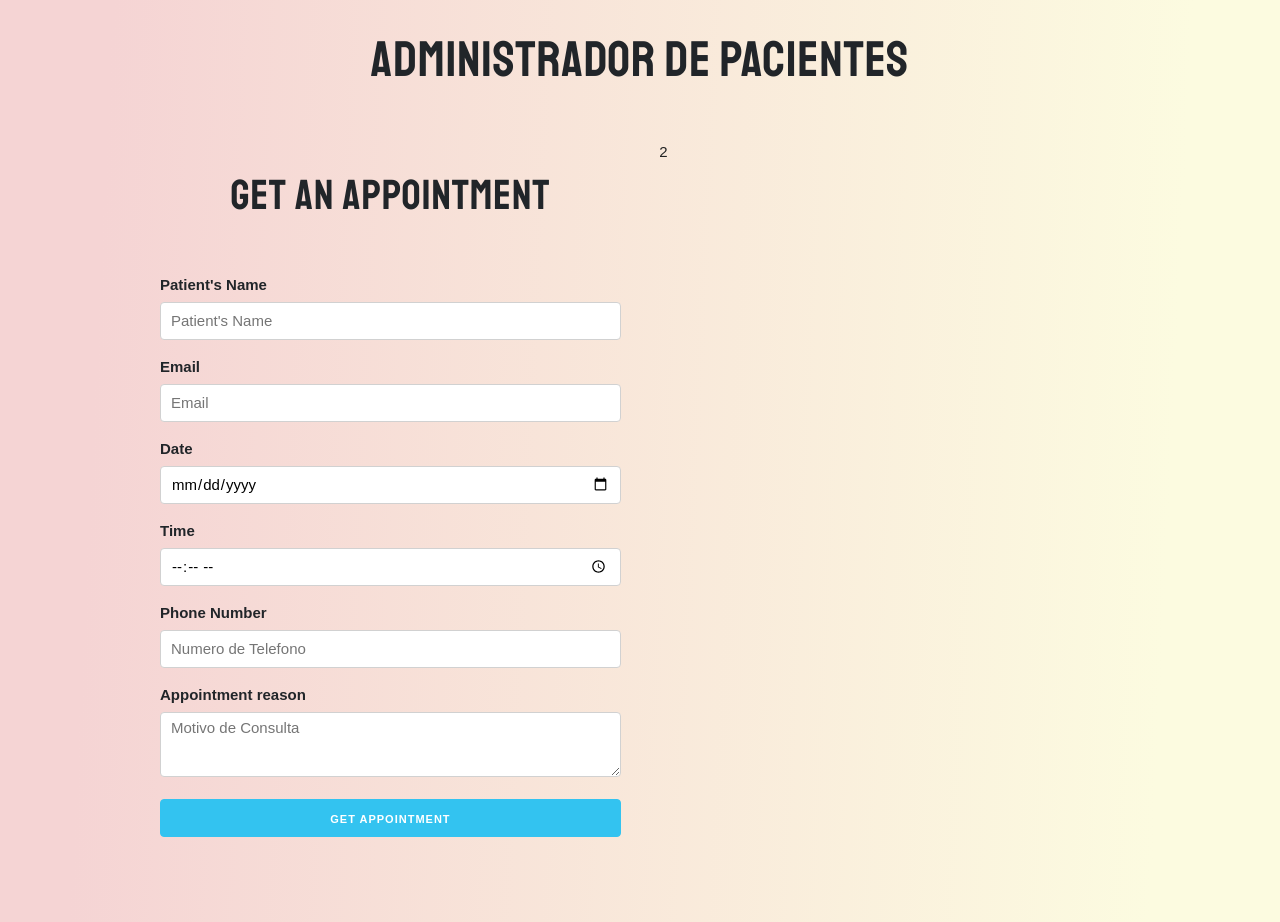
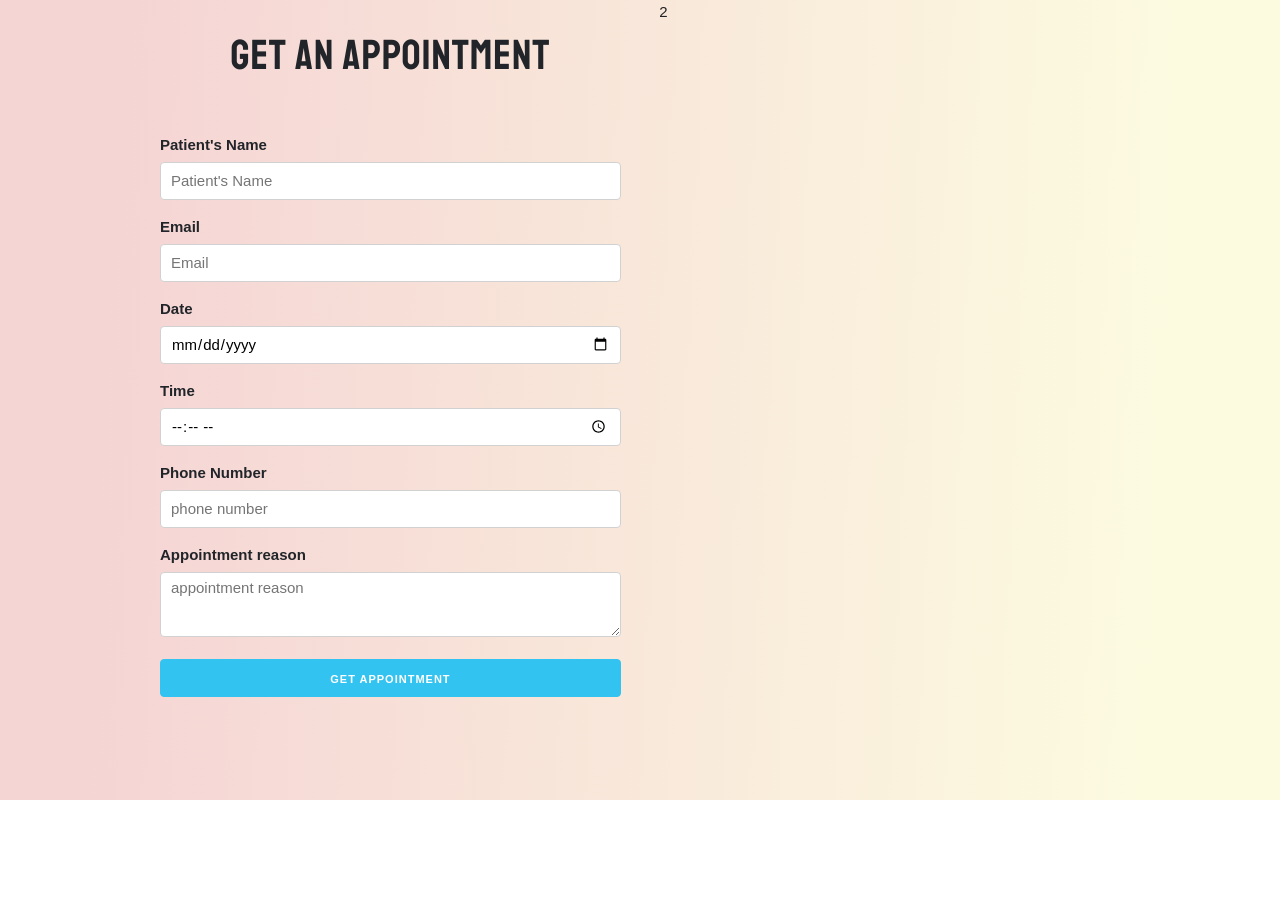
Before and after one commit to agusgarcia3007/ReactPatientsAdministrator, a React (Create React App) app: page / in a window 1280 px wide. After the commit the page ends 800 px from the top, so only its background shows below. Built offline with nearby package versions, Linux system fonts and the light colour scheme.

Commit message:
everything working

```diff
--- a/public/index.html
+++ b/public/index.html
@@ -17,5 +17,6 @@
   </head>
   <body>
     <div id="root"></div>
+
   </body>
 </html>
--- a/src/App.js
+++ b/src/App.js
@@ -4,7 +4,6 @@ import Form from './components/form';
 const App = () => {
   return(
     <>
-      <h1>Administrador de Pacientes</h1>
       <div className="container">
         <div className="row">
           <div className="one-half column">
--- a/src/components/form.js
+++ b/src/components/form.js
@@ -10,12 +10,12 @@ const Form = () => {
         date:'',
         time:'',
         number:'',
-        appointment_reason:''
+        appointmentReason:''
     });
 
     const [error, setError] = useState(false);
 
-    const {patient, email, date, time, number, appointment_reason} = appointment;
+    const {patient, email, date, time, number, appointmentReason} = appointment;
 
     //validating form
     const appointmentSubmit = e => {
@@ -26,7 +26,7 @@ const Form = () => {
            date.trim()==='' ||
            time.trim()==='' ||
            number.trim()===''||
-           appointment_reason.trim()===''
+           appointmentReason.trim()===''
            ){
                console.log('error');
             setError(true);
@@ -44,10 +44,10 @@ const Form = () => {
     return (
         <>
             <h2>Get an Appointment</h2>
+            {error ? <p className='alerta-error'>All fields are required</p> :null}
 
-            {error ? <p></p> :null}
 
-            <form onSubmit={() => appointmentSubmit()}>
+            <form onSubmit={appointmentSubmit}>
                 <label>Patient's Name</label>
                 <input
                  type="text"
@@ -87,12 +87,12 @@ const Form = () => {
                  type="number"
                  name='number'
                  className='u-full-width'
-                 placeholder='Numero de Telefono'
+                 placeholder='phone number'
                  onChange={handleChange}
                  />
 
                 <label>Appointment reason</label>
-                <textarea cols="30" rows="10" name='appointment_reason' className="u-full-width" placeholder='Motivo de Consulta' onChange={handleChange}></textarea>
+                <textarea cols="30" rows="10" name='appointmentReason' className="u-full-width" placeholder='appointment reason' onChange={handleChange}></textarea>
 
                 <button
                     type='submit'
```
